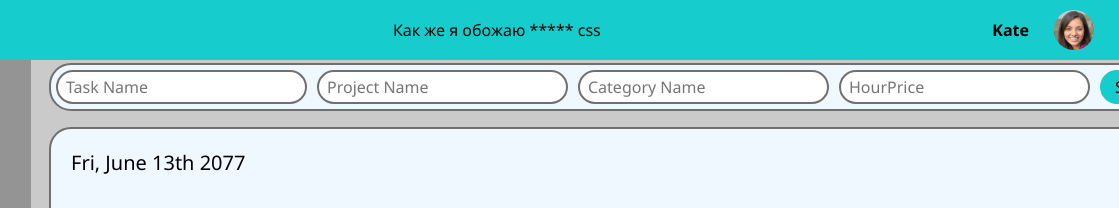
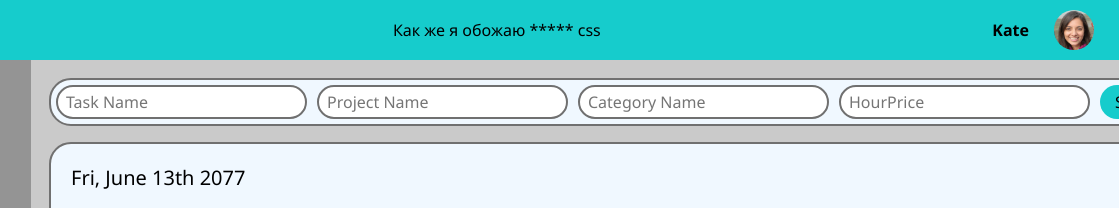
Before and after one commit to MGSDS/8Hours, a plain HTML site: page Source/index.html in a window 1280 px wide. Shown: the top 208 px of the page, 161-1280 px from the left. Drawn offline with Linux system fonts and the light colour scheme.

Commit message:
fix padding

```diff
--- a/Source/index.html
+++ b/Source/index.html
@@ -48,7 +48,7 @@
         </div>
       </div>
       <div class="content">
-          <div class="horizontal_island">
+          <div class="horizontal_island" style="margin-top: 20px">
             <input class="input element" id="TaskName" placeholder="Task Name" style="flex-grow: 5"/>
             <input class="input element" id="ProjectName" placeholder="Project Name" style="flex-grow: 3"/>
             <input class="input element" id="CategoryName" placeholder="Category Name" style="flex-grow: 1"/>
```
